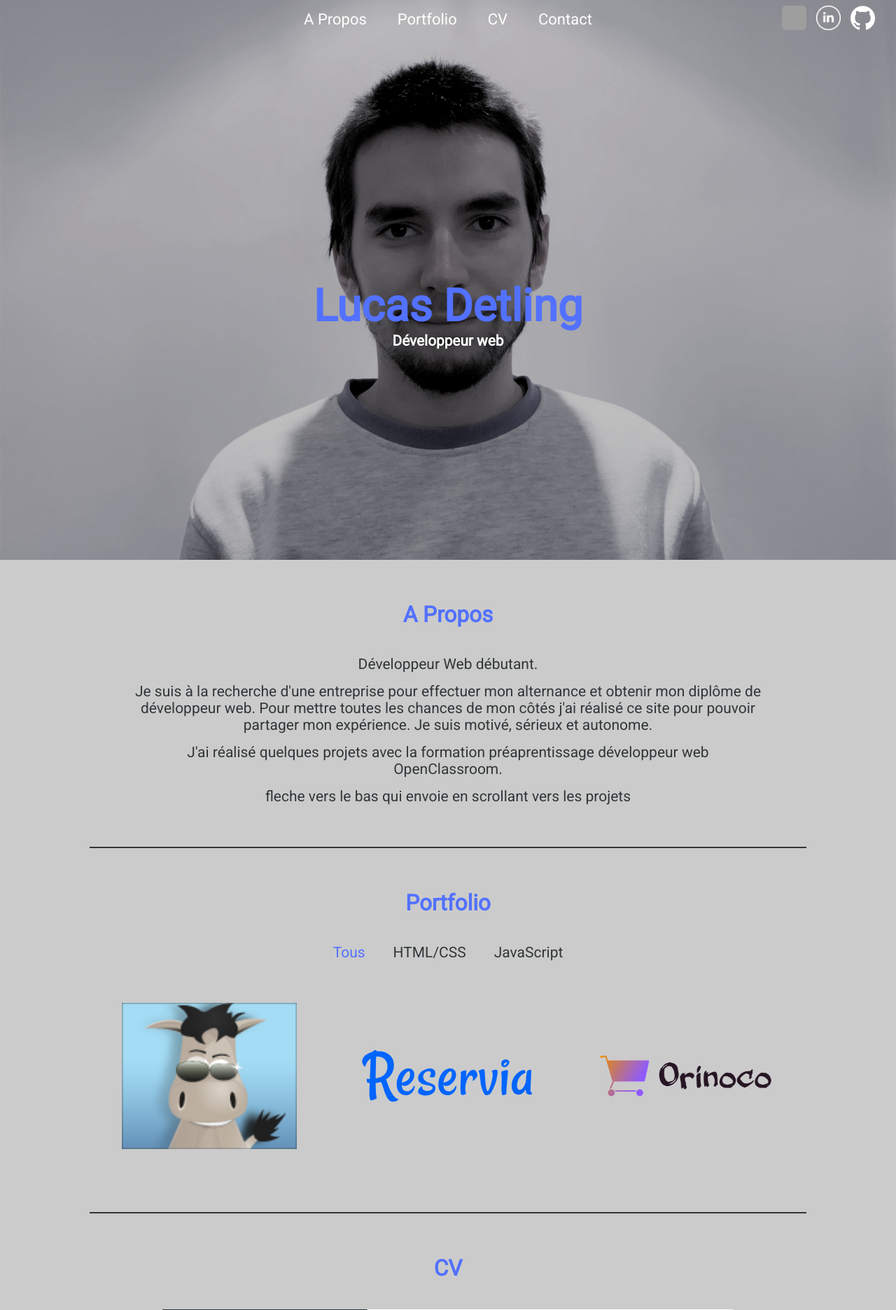
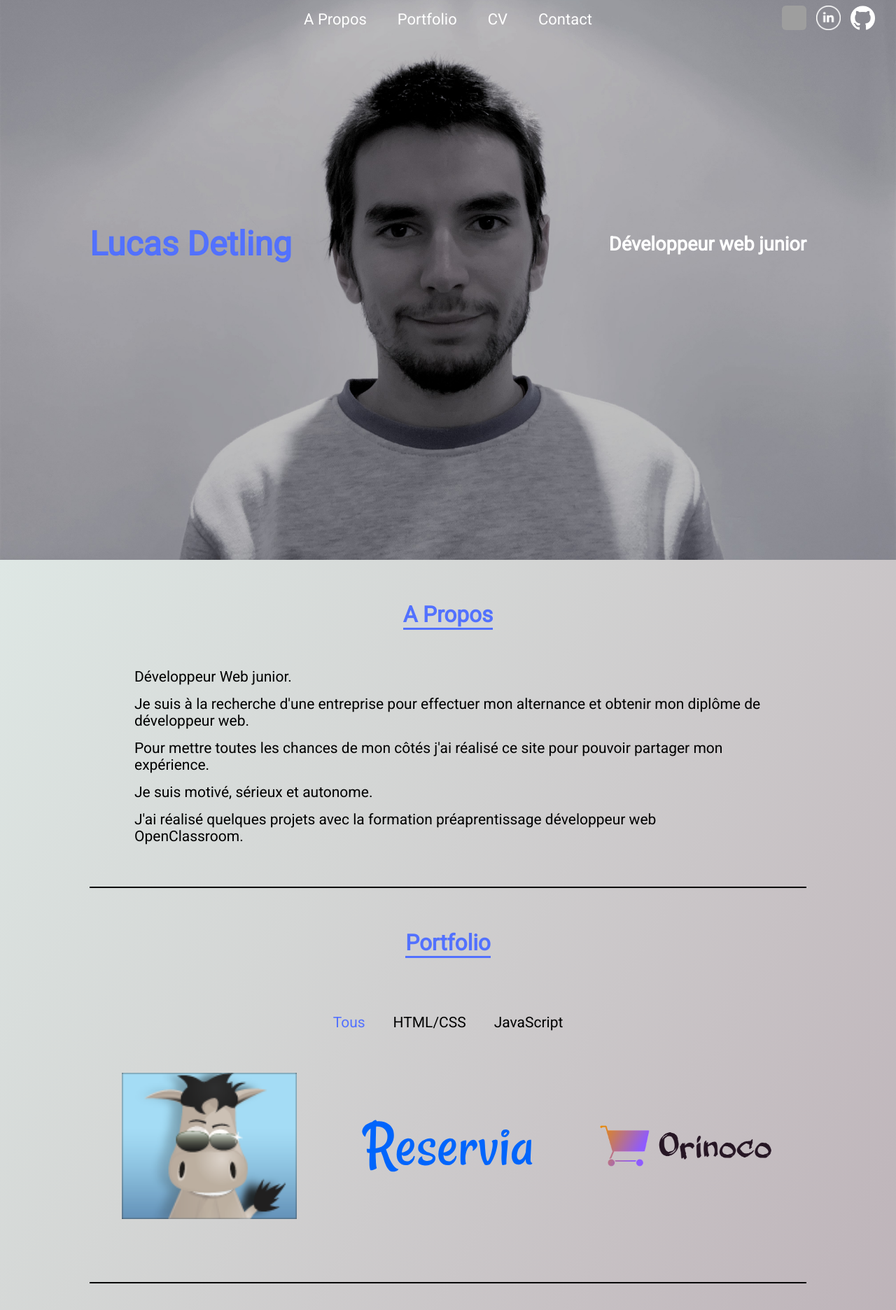
Before and after one commit to LuDetling/Portfolio, a PHP site: page / in a window 1280 px wide. Shown: the top 1872 px of the page at 70% size. Run offline with PHP 8.4, Linux system fonts and the light colour scheme; grey boxes are pictures that could not be loaded.

Commit message:
changements css + orinoco en ligne

```diff
--- a/css/style.css
+++ b/css/style.css
@@ -63,21 +75,35 @@
     margin: 0 3px;
     border-radius: 20%;
     padding: 2px;
-    transition: .8s all ease-in-out;
+    transition: .5s all ease-in-out;
 }
 
 .headerIcone img:hover {
-    width: 45px;
-    height: 45px;
+    width: 40px;
+    height: 40px;
 }
 
 /* MAIN */
 
 .main {
-    background: #cbcbcb;
-    color: #313639;
-    width: 100%;
-    height: 100%;
+    background-image: linear-gradient(120deg, #dee7e4 0, #d4d6d5 25%, #c7c1c4 50%, #b9adb4 75%, #ad9da9 100%);
+}
+
+/* GO TOP */
+
+.goTop {
+    position: fixed;
+    bottom: 1%;
+    right: 1%;
+    cursor: pointer;
+    width: 35px;
+    height: 35px;
+    transition: .5s;
+}
+
+.goTop:hover {
+    width: 40px;
+    height: 40px;
 }
 
 /* PRESENTATION */
@@ -88,17 +114,21 @@
 }
 
 .description {
-    text-align: center;
+    display: flex;
+    width: 80%;
+    margin: auto;
     color: #ffffff;
-    padding-top: 50vh;
+    padding-top: 40vh;
+    align-items: center;
+    justify-content: space-between;
 }
 
 .description h3 {
-    font-size: 1.3rem;
+    font-size: 1.7rem;
 }
 
 .description h1 {
-    font-size: 4rem;
+    font-size: 3rem;
     color: #5271ff;
 }
 
@@ -107,14 +137,21 @@
 .aPropos {
     width: 70%;
     margin: auto;
+    font-size: 21px;
+    padding: 60px 0;
+    scroll-behavior: smooth;
+    display: flex;
+    flex-direction: column;
+}
+
+.titre {
     text-align: center;
-    font-size: 21px;
-    padding: 60px 0 ;
-    scroll-behavior: smooth;
+    margin: auto;
+    border-bottom: solid #5271ff;
+    margin-bottom: 40px;
 }
 
 .aPropos h1 {
-    margin-bottom: 40px;
     color: #5271ff;
 }
 
--- a/index.html
+++ b/index.html
@@ -31,10 +31,10 @@
 
     <!-- PRESENTATION -->
 
-    <div class="presentation">
+    <div class="presentation" id="hautDePage">
         <div class="description">
             <h1>Lucas Detling</h1>
-            <h3>Développeur web</h3>
+            <h3>Développeur web junior</h3>
         </div>
     </div>
 
@@ -42,12 +42,17 @@
 
         <!-- A PROPOS -->
 
-       <section class="aPropos" id="aPropos">
-            <h1>A Propos</h1>
-            <p>Développeur Web débutant.</p>
-            <p>Je suis à la recherche d'une entreprise pour effectuer mon alternance et obtenir mon diplôme de développeur web. Pour mettre toutes les chances de mon côtés j'ai réalisé ce site pour pouvoir partager mon expérience. Je suis motivé, sérieux et autonome.</p>
+        <a href="#hautDePage"><img src="img/iconeFlecheUp.png" alt="" class="goTop"></a>
+
+        <section class="aPropos" id="aPropos">
+            <h1 class="titre">A Propos</h1>
+            <p>Développeur Web junior.</p>
+            <p>Je suis à la recherche d'une entreprise pour effectuer mon alternance et obtenir mon diplôme de
+                développeur web. </p>
+            <p> Pour mettre toutes les chances de mon côtés j'ai réalisé ce site pour pouvoir partager
+                mon expérience.</p>
+            <p> Je suis motivé, sérieux et autonome.</p>
             <p>J'ai réalisé quelques projets avec la formation préaprentissage développeur web OpenClassroom.</p>
-            <p>fleche vers le bas qui envoie en scrollant vers les projets</p>
         </section>
 
         <div class="traitSection"></div>
@@ -55,16 +60,19 @@
         <!-- PORTFOLIO -->
 
         <section class="articleVitrine" id="projets">
-            <h1>Portfolio</h1>
+            <h1 class="titre">Portfolio</h1>
             <ul>
                 <li class="allFiltre activeFiltre">Tous</li>
                 <li class="htmlCss">HTML/CSS</li>
                 <li class="javaScript">JavaScript</li>
             </ul>
             <div class="vitrine">
-                <a href="https://ludetling.github.io/zozor/" target="_blank" class="codageHtmlCss"><img src="img/zozor_classe.png" alt=""></a>
-                <a href="https://ludetling.github.io/LucasDetling_2_22022021/" target="_blank" class="codageHtmlCss"><img src="img/Reservia.svg" alt=""></a>
-                <a href="https://github.com/LuDetling/Projet5" class="codageJavascript" target="_blank"><img src="img/orinoco.png" alt=""></a>
+                <a href="https://ludetling.github.io/zozor/" target="_blank" class="codageHtmlCss"><img
+                        src="img/zozor_classe.png" alt=""></a>
+                <a href="https://ludetling.github.io/LucasDetling_2_22022021/" target="_blank"
+                    class="codageHtmlCss"><img src="img/Reservia.svg" alt=""></a>
+                <a href="https://ludetling.github.io/Projet5/contenu%20projet/index.html" class="codageJavascript" target="_blank"><img
+                        src="img/orinoco.png" alt=""></a>
             </div>
         </section>
 
@@ -73,8 +81,9 @@
         <!-- CV -->
 
         <section class="cv" id="cv">
-            <h1>CV</h1>
-            <a href="img/Copie de lucasdetling.pdf" target="_blank"><img src="img/CV.jpg" alt=""></a>
+            <h1 class="titre">CV</h1>
+            <a href="img/cv.pdf" target="_blank" class="cvDesktop"><img src="img/CV.jpg" alt=""></a>
+            <a href="img/cv.pdf" target="_blank" class="cvMobile"><img src="img/IMG_0124.jpg" alt="">test</a>
         </section>
 
         <div class="traitSection"></div>
@@ -82,12 +91,12 @@
         <!-- CONTACT A FAIRE PROCHAINEMENT EN PHP-->
 
         <section class="contact" id="contact">
-            <h1>Contact</h1>
+            <h1 class="titre">Contact</h1>
             <div class="informationContact">
                 <p>téléphone : </p>
                 <p>06.68.37.28.76</p>
                 <p>mail : </p>
-                <p><a href="mailto:lucas.detling@gmail.com" >lucas.detling@gmail.com</a></p>
+                <p><a href="mailto:lucas.detling@gmail.com">lucas.detling@gmail.com</a></p>
                 <p>adresse : </p>
                 <p>127 Bis Avenue Verdier, 92120, Montrouge</p>
             </div>
@@ -117,9 +126,11 @@
     <!-- FOOTER -->
 
     <footer class="footer">
-        <a href="mailto:lucas.detling@gmail.com"><img src="img/iconeMail.png" alt=""></a>
-        <a href="https://www.linkedin.com/in/lucas-detling/"><img src="img/iconeLinkedin.png" alt="linkedin"></a>
-        <a href="https://github.com/LuDetling" target="_blank"><img src="img/iconeGit.png" alt="github"></a>
+        <div class="footerIcone">
+            <a href="mailto:lucas.detling@gmail.com"><img src="img/iconeMail.png" alt=""></a>
+            <a href="https://www.linkedin.com/in/lucas-detling/"><img src="img/iconeLinkedin.png" alt="linkedin"></a>
+            <a href="https://github.com/LuDetling" target="_blank"><img src="img/iconeGit.png" alt="github"></a>
+        </div>
         <p>© 2021 Lucas DETLING, Tous droits réservés.</p>
     </footer>
 </body>
--- a/js/app.js
+++ b/js/app.js
@@ -43,6 +43,7 @@
         }
         if (scrollValue > sections[3].offsetTop * 0.83) {
             navigation[3].classList.add("navActive")
+            navigation[2].classList.remove("navActive")
         } else {
             navigation[3].classList.remove("navActive")
         }
@@ -60,8 +61,6 @@
     const javaScript = document.querySelector(".javaScript");
     const codageHtmlCss = document.querySelectorAll(".codageHtmlCss");
     const codageJavascript = document.querySelectorAll(".codageJavascript");
-
-    codageHtmlCss.forEach(element => console.log(element));
 
     // ECOUTE AUCUN FILTRE
 
@@ -112,3 +111,21 @@
 }
 
 activeFiltre()
+
+// FLECHE RETOUR HAUT DE PAGE
+
+const flecheUp = () => {
+    const flecheUp = document.querySelector(".goTop");
+
+    document.addEventListener("scroll", (e) => {
+        if(window.scrollY === 0){
+            flecheUp.style.display = "none";
+        } else {
+            flecheUp.style.display = "block";
+        }
+    })
+}
+
+flecheUp()
+
+//afficher la fleche si la position du scroll n'est pas a 0
```
Also changed, not shown: other parts of css/style.css (+88 -24 lines), img/CV.jpg, img/iconeFlecheUp.png (added), 1 other file.
